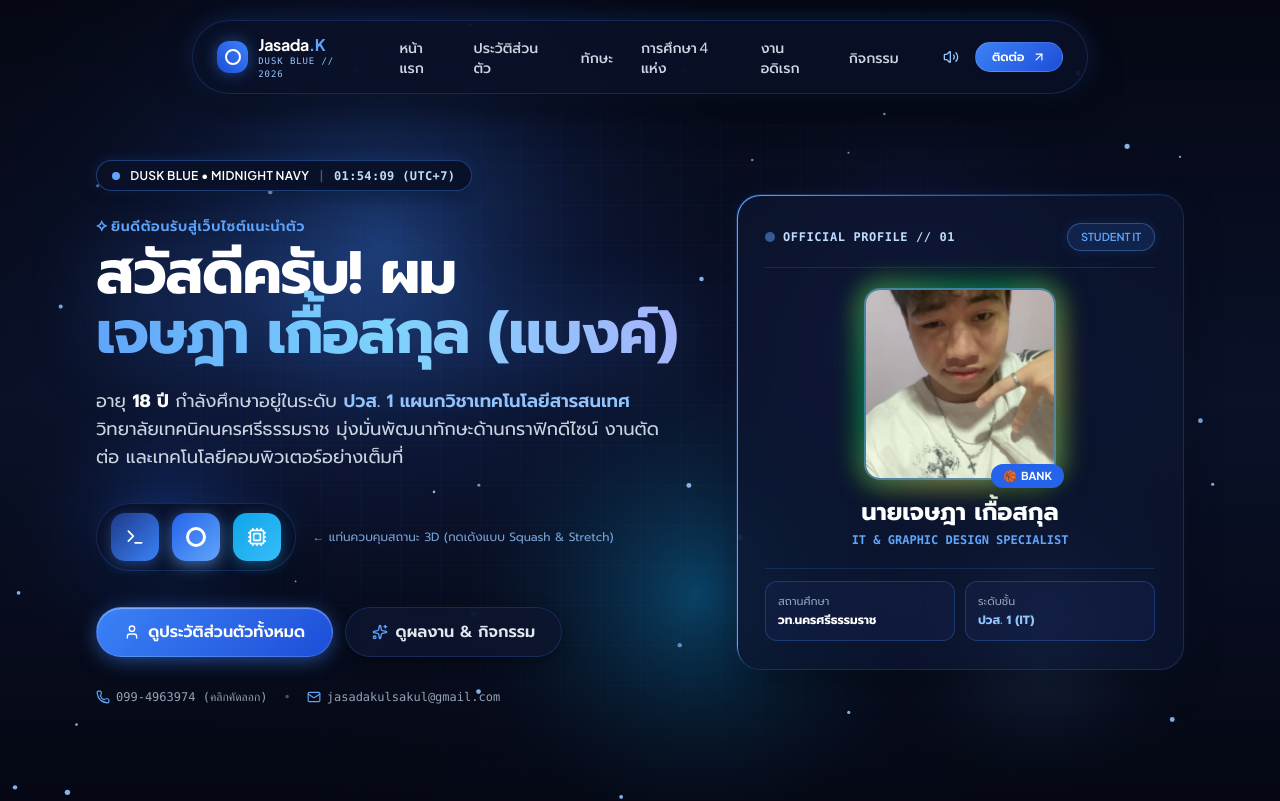
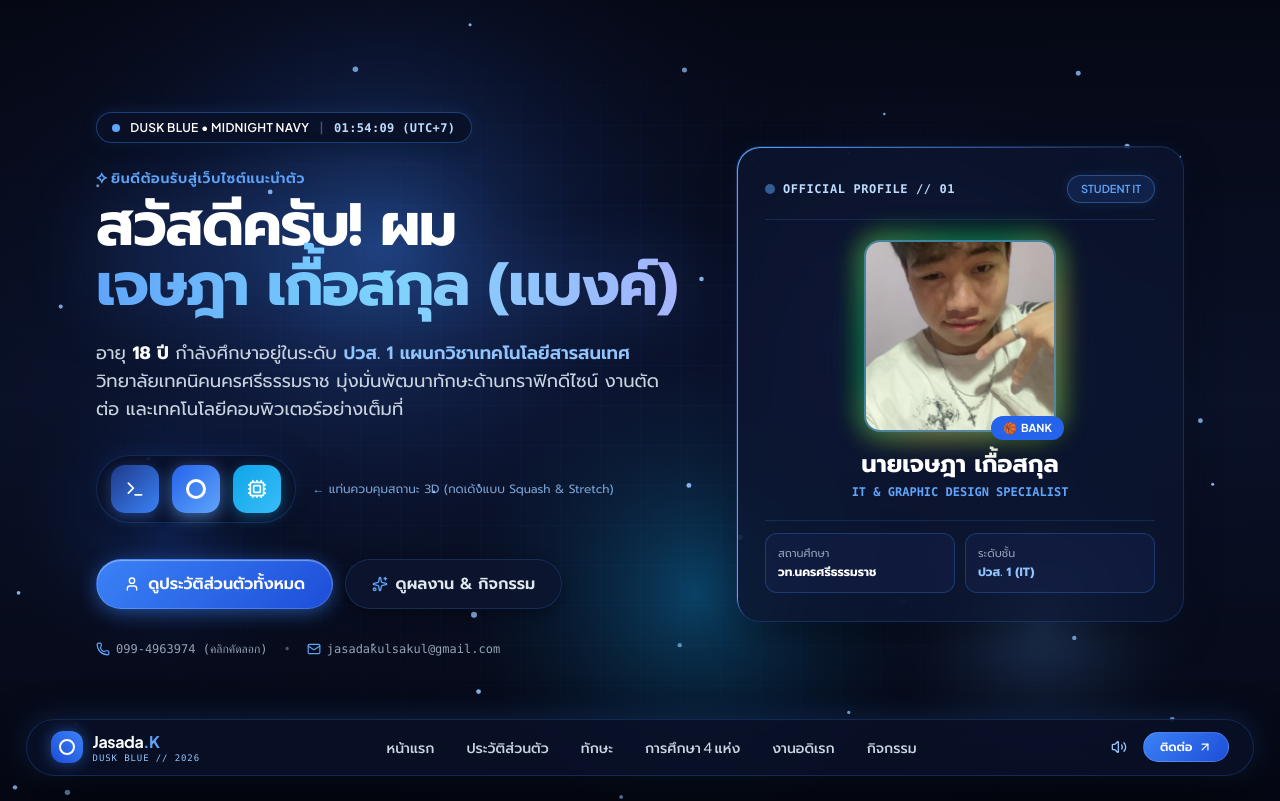
Before and after one commit to ELZx-abc/jasada-portfolio-3d, a plain HTML site: page index.html in a window 1280 px wide. Shown: the top 801 px of the page. Drawn offline with nearby package versions, Linux system fonts and the light colour scheme; animation ran at ten frames a second.

Commit message:
Move floating dock to bottom and ensure single-line button text

```diff
--- a/index.html
+++ b/index.html
@@ -53,53 +53,53 @@
   <div class="cyber-grid-overlay"></div>
 
   <!-- =========================================================================
-       FLOATING NAVIGATION DOCK
+       FLOATING BOTTOM DOCK NAVIGATION (macOS / iOS Dynamic Island Style)
        ========================================================================= -->
-  <header class="fixed top-5 left-0 right-0 z-50 px-4 flex justify-center">
-    <div class="floating-dock px-4 sm:px-6 py-2.5 flex items-center justify-between gap-3 sm:gap-6 max-w-4xl w-full">
+  <aside class="fixed bottom-5 sm:bottom-6 left-0 right-0 z-50 px-3 sm:px-4 flex justify-center pointer-events-none">
+    <nav class="floating-dock pointer-events-auto px-4 sm:px-6 py-2.5 flex items-center justify-between gap-3 sm:gap-6 max-w-5xl w-full max-w-[96vw] overflow-x-auto no-scrollbar shadow-[0_20px_50px_rgba(0,0,0,0.8),0_0_30px_rgba(59,130,246,0.25)]">
 
       <!-- Logo / Name Badge -->
-      <a href="#hero" class="flex items-center gap-2.5 group">
-        <div class="w-8 h-8 rounded-xl bg-gradient-to-tr from-blue-700 to-blue-500 flex items-center justify-center text-white shadow-[0_0_15px_rgba(59,130,246,0.5)] group-hover:scale-105 transition-transform">
+      <a href="#hero" class="flex items-center gap-2.5 group shrink-0 whitespace-nowrap">
+        <div class="w-8 h-8 rounded-xl bg-gradient-to-tr from-blue-700 to-blue-500 flex items-center justify-center text-white shadow-[0_0_15px_rgba(59,130,246,0.5)] group-hover:scale-105 transition-transform shrink-0">
           <div class="donut-ring !w-4 !h-4 !border-2"></div>
         </div>
         <div class="flex flex-col">
-          <span class="font-bold text-sm sm:text-base tracking-tight text-white group-hover:text-blue-400 transition-colors">
+          <span class="font-bold text-sm sm:text-base tracking-tight text-white group-hover:text-blue-400 transition-colors whitespace-nowrap">
             Jasada<span class="text-blue-400">.K</span>
           </span>
-          <span class="text-[9px] text-blue-300 font-mono tracking-widest uppercase -mt-0.5">DUSK BLUE // 2026</span>
+          <span class="text-[9px] text-blue-300 font-mono tracking-widest uppercase -mt-0.5 whitespace-nowrap">DUSK BLUE // 2026</span>
         </div>
       </a>
 
-      <!-- Desktop Nav Items -->
-      <nav class="hidden md:flex items-center gap-1 text-xs lg:text-sm font-medium text-slate-300">
-        <a href="#hero" class="px-3 py-1.5 rounded-full hover:text-blue-400 hover:bg-blue-500/10 transition-colors">หน้าแรก</a>
-        <a href="#profile" class="px-3 py-1.5 rounded-full hover:text-blue-400 hover:bg-blue-500/10 transition-colors">ประวัติส่วนตัว</a>
-        <a href="#skills" class="px-3 py-1.5 rounded-full hover:text-blue-400 hover:bg-blue-500/10 transition-colors">ทักษะ</a>
-        <a href="#education" class="px-3 py-1.5 rounded-full hover:text-blue-400 hover:bg-blue-500/10 transition-colors">การศึกษา 4 แห่ง</a>
-        <a href="#hobbies" class="px-3 py-1.5 rounded-full hover:text-blue-400 hover:bg-blue-500/10 transition-colors">งานอดิเรก</a>
-        <a href="#activities" class="px-3 py-1.5 rounded-full hover:text-blue-400 hover:bg-blue-500/10 transition-colors">กิจกรรม</a>
-      </nav>
+      <!-- Desktop & Tablet Nav Items (Guaranteed Single Line) -->
+      <div class="hidden sm:flex items-center gap-1 sm:gap-2 text-xs lg:text-sm font-medium text-slate-300 shrink-0">
+        <a href="#hero" class="px-2.5 sm:px-3 py-1.5 rounded-full hover:text-blue-400 hover:bg-blue-500/10 transition-colors whitespace-nowrap">หน้าแรก</a>
+        <a href="#profile" class="px-2.5 sm:px-3 py-1.5 rounded-full hover:text-blue-400 hover:bg-blue-500/10 transition-colors whitespace-nowrap">ประวัติส่วนตัว</a>
+        <a href="#skills" class="px-2.5 sm:px-3 py-1.5 rounded-full hover:text-blue-400 hover:bg-blue-500/10 transition-colors whitespace-nowrap">ทักษะ</a>
+        <a href="#education" class="px-2.5 sm:px-3 py-1.5 rounded-full hover:text-blue-400 hover:bg-blue-500/10 transition-colors whitespace-nowrap">การศึกษา 4 แห่ง</a>
+        <a href="#hobbies" class="px-2.5 sm:px-3 py-1.5 rounded-full hover:text-blue-400 hover:bg-blue-500/10 transition-colors whitespace-nowrap">งานอดิเรก</a>
+        <a href="#activities" class="px-2.5 sm:px-3 py-1.5 rounded-full hover:text-blue-400 hover:bg-blue-500/10 transition-colors whitespace-nowrap">กิจกรรม</a>
+      </div>
 
       <!-- Utility Controls -->
-      <div class="flex items-center gap-2">
-        <button id="sound-toggle-btn" class="p-2 rounded-full hover:bg-blue-950/60 text-blue-300 transition-colors" title="เปิด/ปิดเอฟเฟกต์เสียง">
+      <div class="flex items-center gap-2 shrink-0">
+        <button id="sound-toggle-btn" class="p-2 rounded-full hover:bg-blue-950/60 text-blue-300 transition-colors shrink-0" title="เปิด/ปิดเอฟเฟกต์เสียง">
           <i data-lucide="volume-2" class="w-4 h-4"></i>
         </button>
 
-        <a href="#contact" class="btn-dusk-primary !py-1.5 !px-4 text-xs font-thai shadow-sm squash-btn">
-          <span>ติดต่อ</span>
-          <i data-lucide="arrow-up-right" class="w-3.5 h-3.5"></i>
+        <a href="#contact" class="btn-dusk-primary !py-1.5 !px-4 text-xs font-thai shadow-sm squash-btn shrink-0 whitespace-nowrap flex items-center gap-1.5">
+          <span class="whitespace-nowrap">ติดต่อ</span>
+          <i data-lucide="arrow-up-right" class="w-3.5 h-3.5 shrink-0"></i>
         </a>
       </div>
 
-    </div>
-  </header>
+    </nav>
+  </aside>
 
   <!-- =========================================================================
        HERO SECTION (High-Craft 3D Layout with Dusk Blue & Midnight Navy)
        ========================================================================= -->
-  <section id="hero" class="relative z-10 pt-32 sm:pt-40 pb-20 px-4 sm:px-8 max-w-6xl mx-auto flex flex-col lg:flex-row items-center gap-12 lg:gap-14 justify-between min-h-[92vh]">
+  <section id="hero" class="relative z-10 pt-20 sm:pt-28 pb-20 px-4 sm:px-8 max-w-6xl mx-auto flex flex-col lg:flex-row items-center gap-12 lg:gap-14 justify-between min-h-[90vh]">
 
     <!-- Hero Left: Typography & Key Identifiers -->
     <div class="flex-1 space-y-6 text-center lg:text-left stagger-in">
@@ -788,7 +788,7 @@
   <!-- =========================================================================
        SECTION 6: CONTACT & FOOTER
        ========================================================================= -->
-  <footer id="contact" class="relative z-10 py-20 px-4 sm:px-8 border-t border-blue-500/20 bg-[#070b19]/90">
+  <footer id="contact" class="relative z-10 pt-20 pb-36 sm:pb-40 px-4 sm:px-8 border-t border-blue-500/20 bg-[#070b19]/90">
     <div class="max-w-4xl mx-auto text-center space-y-8 stagger-in">
 
       <div class="midnight-pill-tag">
--- a/style.css
+++ b/style.css
@@ -31,6 +31,16 @@
   --shadow-dusk-glow: 0 10px 30px -5px rgba(59, 130, 246, 0.35);
   --shadow-card: 0 14px 40px -10px rgba(0, 0, 0, 0.6), 0 0 20px rgba(59, 130, 246, 0.08);
   --shadow-card-hover: 0 22px 50px -10px rgba(0, 0, 0, 0.8), 0 0 35px rgba(59, 130, 246, 0.35);
+}
+
+/* Hide scrollbar for Chrome, Safari and Opera */
+.no-scrollbar::-webkit-scrollbar {
+  display: none;
+}
+/* Hide scrollbar for IE, Edge and Firefox */
+.no-scrollbar {
+  -ms-overflow-style: none;  /* IE and Edge */
+  scrollbar-width: none;  /* Firefox */
 }
 
 /* Base Setup */
```
